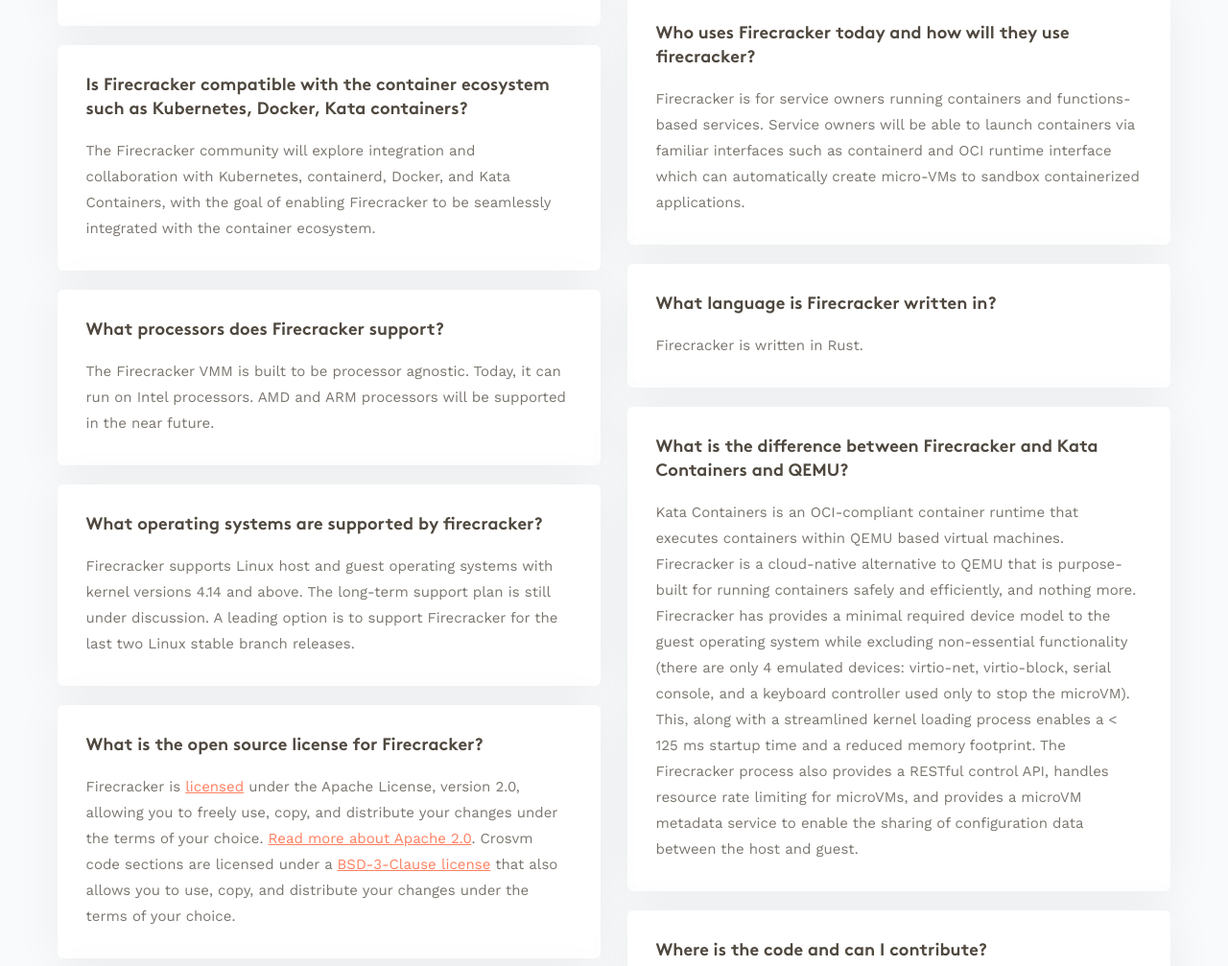
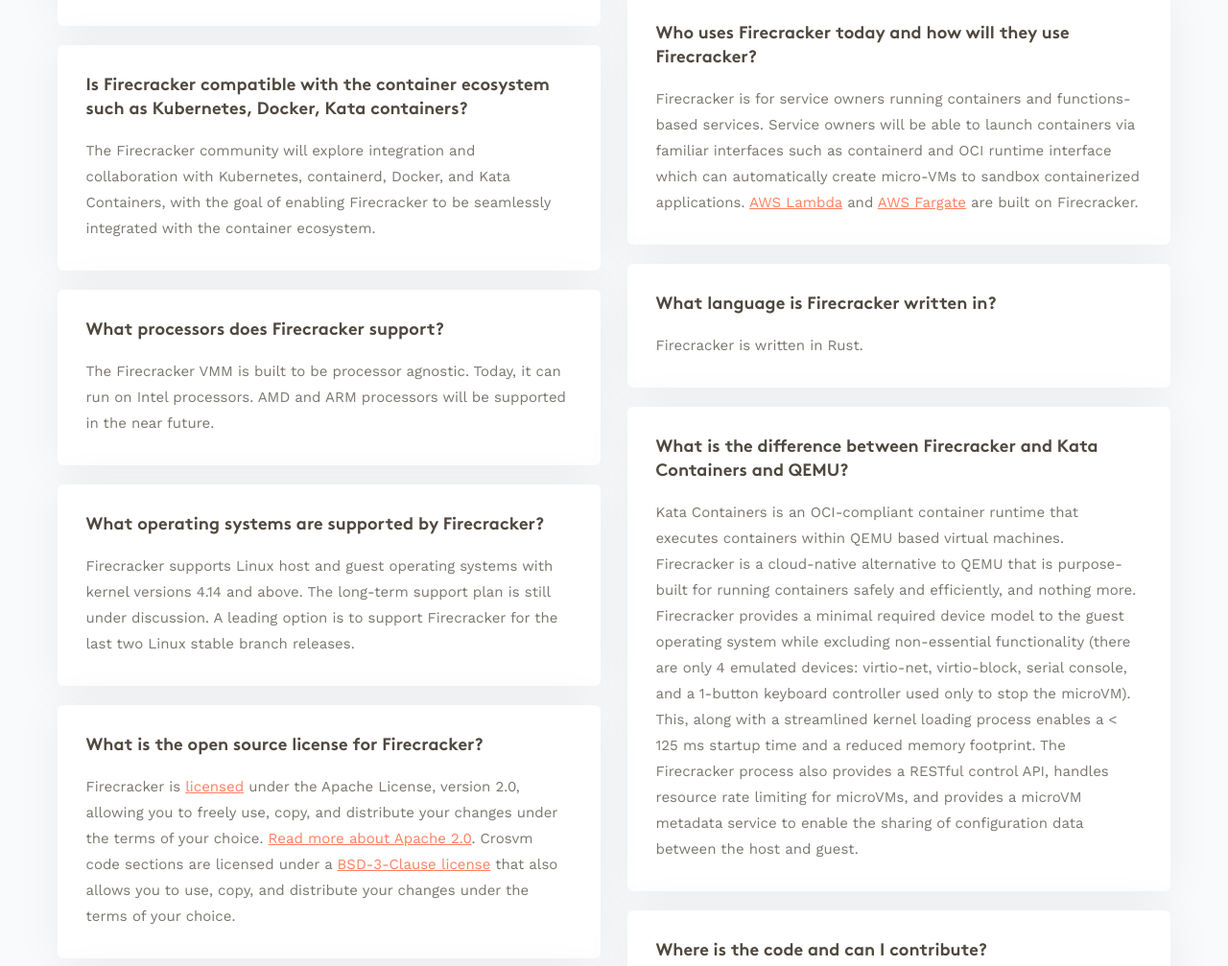
Before and after one commit to firecracker-microvm/firecracker-microvm.github.io, a plain HTML site: page index.html in a window 1280 px wide. Shown: the part 4487-5494 px from the top of the page at 96% size. Drawn offline with nearby package versions, Linux system fonts and the light colour scheme; files whose address does not match are found by name.

Commit message:
updated copy (faqs, typos)

```diff
--- a/index.html
+++ b/index.html
@@ -140,8 +140,8 @@
                         <section>Firecracker was built at Amazon Web Services to enable AWS services such as AWS Fargate and AWS Lambda to improve resource utilization and customer experience. Firecracker is based on Chromium OSs' Virtual Machine Monitor (crosvm), an open-sourced VMM written in Rust. Today, crosvm and Firecracker have diverged to serve very different customer needs. We plan to contribute back the bug fixes and tests added to shared crates, and any Firecracker functionality that's appealing for crosvm.</section>
                     </article>
                     <article class="m-item">
-                        <header>Who uses Firecracker today and how will they use firecracker?</header>
-                        <section>Firecracker is for service owners running containers and functions-based services. Service owners will be able to launch containers via familiar interfaces such as containerd and OCI runtime interface which can automatically create micro-VMs to sandbox containerized applications.</section>
+                        <header>Who uses Firecracker today and how will they use Firecracker?</header>
+                        <section>Firecracker is for service owners running containers and functions-based services. Service owners will be able to launch containers via familiar interfaces such as containerd and OCI runtime interface which can automatically create micro-VMs to sandbox containerized applications. <a href="https://aws.amazon.com/lambda/">AWS Lambda</a> and <a href="https://aws.amazon.com/fargate/">AWS Fargate</a> are built on Firecracker.</section>
                     </article>
                     <article class="m-item">
                         <header>Is Firecracker compatible with the container ecosystem such as Kubernetes, Docker, Kata containers?</header>
@@ -157,10 +157,10 @@
                     </article>
                     <article class="m-item">
                         <header>What is the difference between Firecracker and Kata Containers and QEMU?</header>
-                        <section>Kata Containers is an OCI-compliant container runtime that executes containers within QEMU based virtual machines. Firecracker is a cloud-native alternative to QEMU that is purpose-built for running containers safely and efficiently, and nothing more. Firecracker has provides a minimal required device model to the guest operating system while excluding non-essential functionality (there are only 4 emulated devices: virtio-net, virtio-block, serial console, and a keyboard controller used only to stop the microVM). This, along with a streamlined kernel loading process enables a < 125 ms startup time and a reduced memory footprint. The Firecracker process also provides a RESTful control API, handles resource rate limiting for microVMs, and provides a microVM metadata service to enable the sharing of configuration data between the host and guest.</section>
+                        <section>Kata Containers is an OCI-compliant container runtime that executes containers within QEMU based virtual machines. Firecracker is a cloud-native alternative to QEMU that is purpose-built for running containers safely and efficiently, and nothing more. Firecracker provides a minimal required device model to the guest operating system while excluding non-essential functionality (there are only 4 emulated devices: virtio-net, virtio-block, serial console, and a 1-button keyboard controller used only to stop the microVM). This, along with a streamlined kernel loading process enables a < 125 ms startup time and a reduced memory footprint. The Firecracker process also provides a RESTful control API, handles resource rate limiting for microVMs, and provides a microVM metadata service to enable the sharing of configuration data between the host and guest.</section>
                     </article>
                     <article class="m-item">
-                        <header>What operating systems are supported by firecracker?</header>
+                        <header>What operating systems are supported by Firecracker?</header>
                         <section>Firecracker supports Linux host and guest operating systems with kernel versions 4.14 and above. The long-term support plan is still under discussion. A leading option is to support Firecracker for the last two Linux stable branch releases.</section>
                     </article>
                     <article class="m-item">
@@ -186,7 +186,7 @@
                 </div>
                 <div class="m-banner">
                     <div class="m-tit">Still didn’t find your answer?</div>
-                    <a href="#" class="css-button2 sta-hoverOFF">Contact us</a>
+                    <a href="mailto:firecracker-maintainers@amazon.com" class="css-button2 sta-hoverOFF">Contact us</a>
                 </div>
             </div>
         </section>
```
